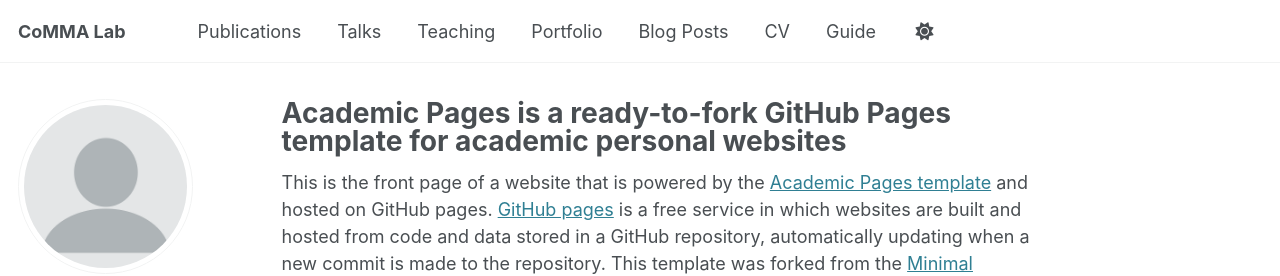
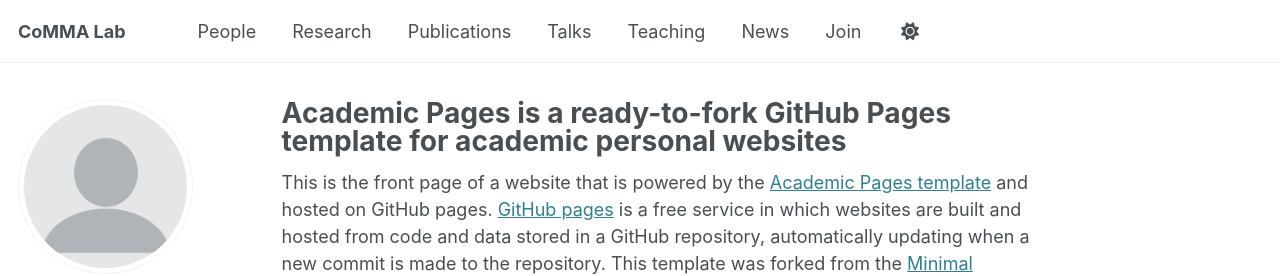
Before and after one commit to CoMMA-Wang-Lab/CoMMA-Wang-Lab.github.io, a Jekyll site: the page built from _pages/about.md, in a window 1280 px wide. Shown: the top 276 px of the page. Built offline with Jekyll 4.4.1, drawn with Linux system fonts in a browser that asks for light colours; some web fonts are replaced.

Commit message:
Update navigation.yml

```diff
--- a/_data/navigation.yml
+++ b/_data/navigation.yml
@@ -8,6 +8,12 @@
 #      Markdown formatted page while the second is generated using JSON.
 
 main:
+  - title: "People"
+    url: /People/
+
+  - title: "Research"
+    url: /Research/
+
   - title: "Publications"
     url: /publications/
 
@@ -17,17 +23,11 @@ main:
   - title: "Teaching"
     url: /teaching/
 
-  - title: "Portfolio"
-    url: /portfolio/
-
-  - title: "Blog Posts"
+  - title: "News"
     url: /year-archive/
 
-  - title: "CV"
-    url: /cv/
+  #- title: "CV"
+  #  url: /cv/
 
-  # - title: "CV"
-  #   url: /cv-json/
-
-  - title: "Guide"
+  - title: "Join"
     url: /markdown/
```
